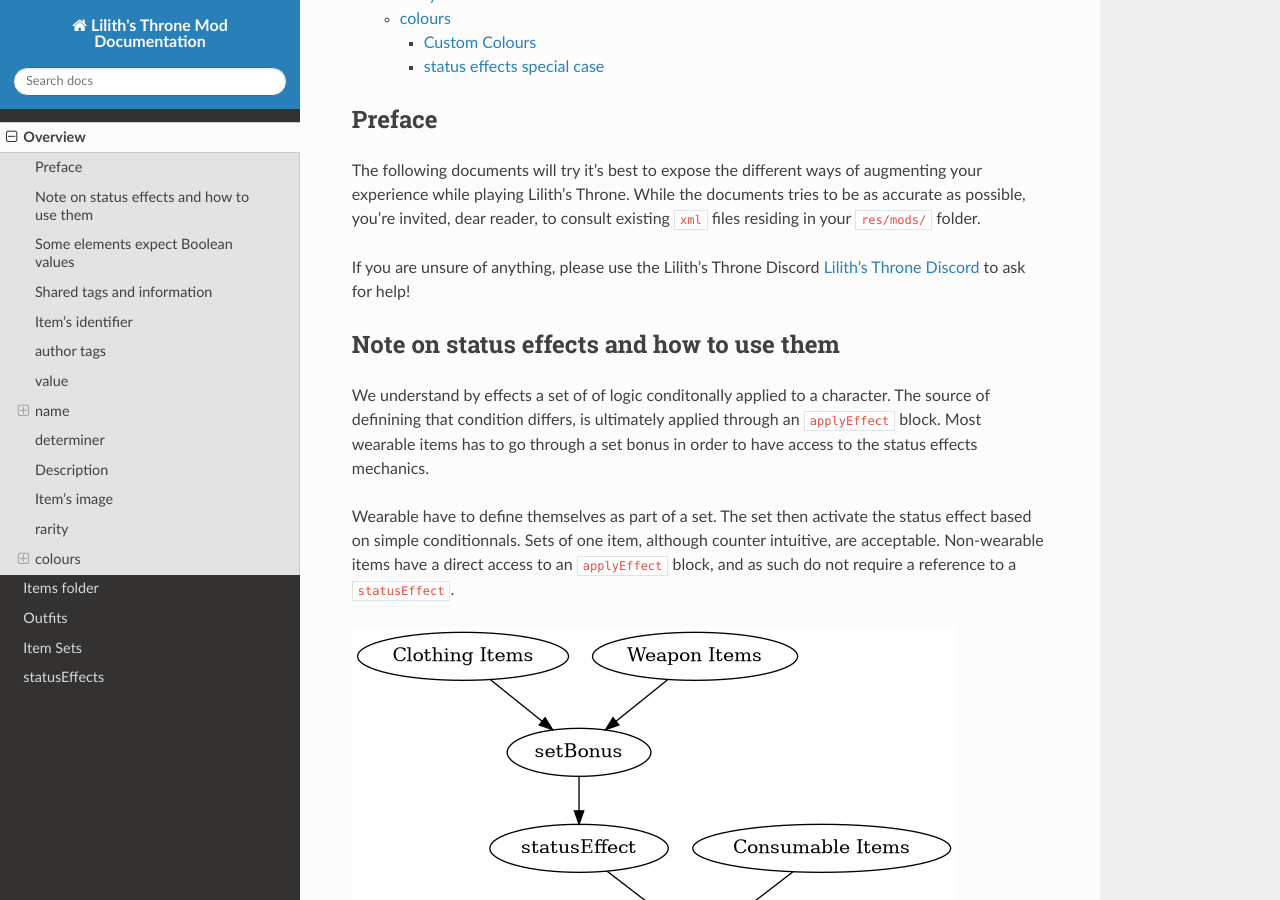
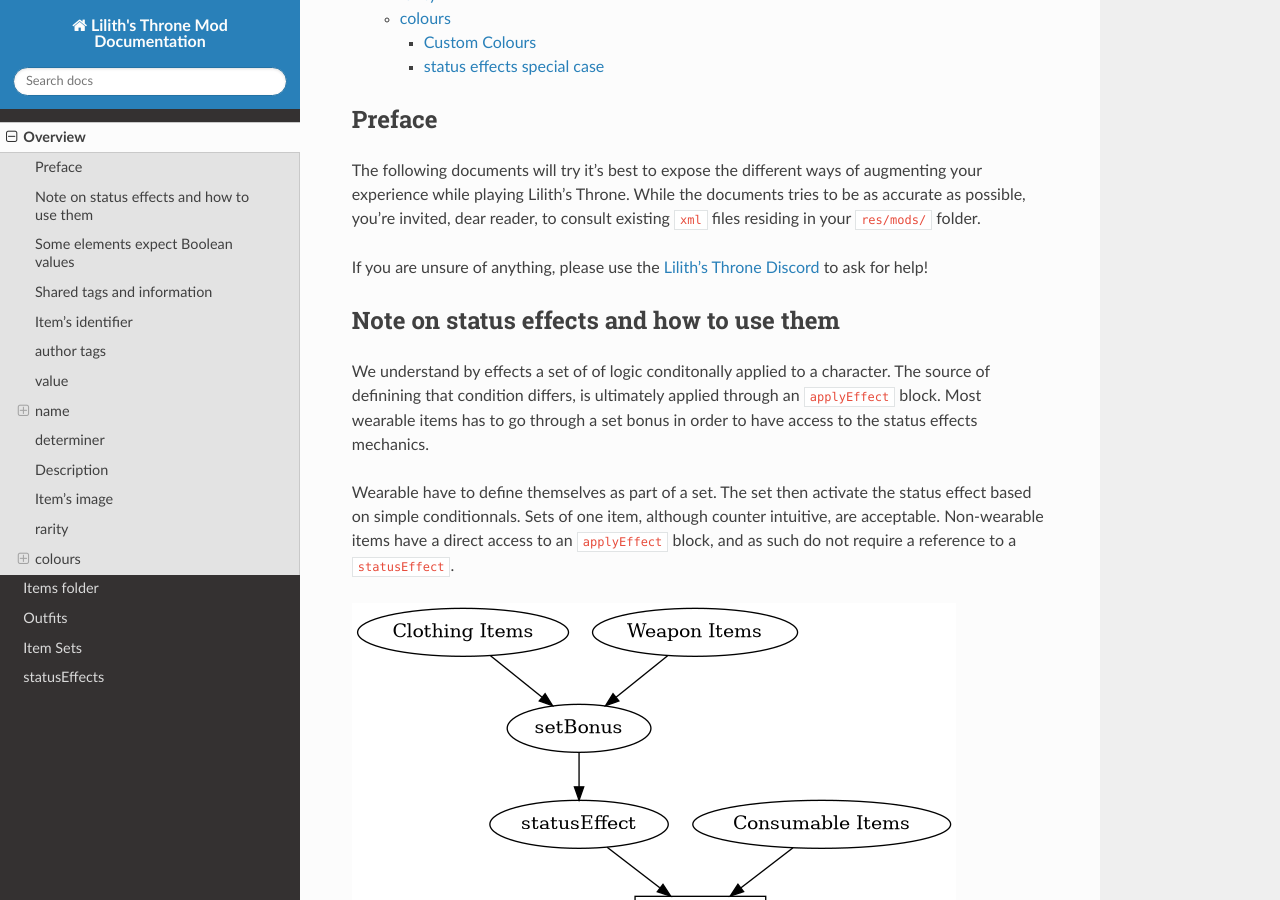
Before and after one commit to bicobus/lilith-throne-documentation, a Sphinx documentation site: the page built from docs/overview.rst, in a window 1280 px wide and 900 px high, scrolled down 525 px. Built offline with Sphinx 7.4.7 and the Read the Docs theme 2.0.0, drawn with Linux system fonts in a browser that asks for light colours; some of the changed text lies outside the part shown.

Commit message:
Misc changes

```diff
--- a/docs/conf.py
+++ b/docs/conf.py
@@ -18,7 +18,7 @@
 # -- Project information -----------------------------------------------------
 
 project = "Lilith's Throne Mod Documentation"
-copyright = '2020, Bicobus'
+copyright = '2020, Innoxia, Bicobus'
 author = 'Bicobus'
 
 
--- a/docs/overview.rst
+++ b/docs/overview.rst
@@ -13,8 +13,8 @@
 tries to be as accurate as possible, you’re invited, dear reader, to consult
 existing ``xml`` files residing in your ``res/mods/`` folder.
 
-If you are unsure of anything, please use the Lilith’s Throne Discord
-`Lilith's Throne Discord`_ to ask for help!
+If you are unsure of anything, please use the `Lilith's Throne Discord`_ to ask
+for help!
 
 Note on status effects and how to use them
 ------------------------------------------
```
